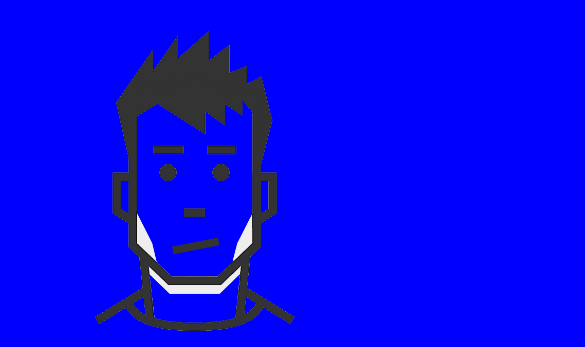
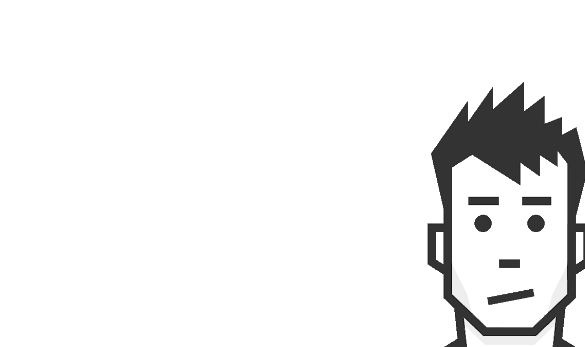
Before and after one commit to qclmnt/qclmnt.github.io, a plain HTML site: page index.html in a window 390 px wide. Shown: the top 347 px of the page, 585 px wide, since content can reach past the window. Drawn offline with nearby package versions, Linux system fonts and the light colour scheme.

Commit message:
min width for the body

```diff
--- a/layout.css
+++ b/layout.css
@@ -1,6 +1,7 @@
 body
 {
 	margin: auto;
+	min-width: 1020px;
 }
 
 h1
@@ -718,11 +719,3 @@ footer
   stroke-dashoffset: 0;
   stroke-dasharray: 760;
 }
-
-@media (max-width: 1020px)
-{
-	body
-	{
-		background-color: blue;
-	}
-}
```
